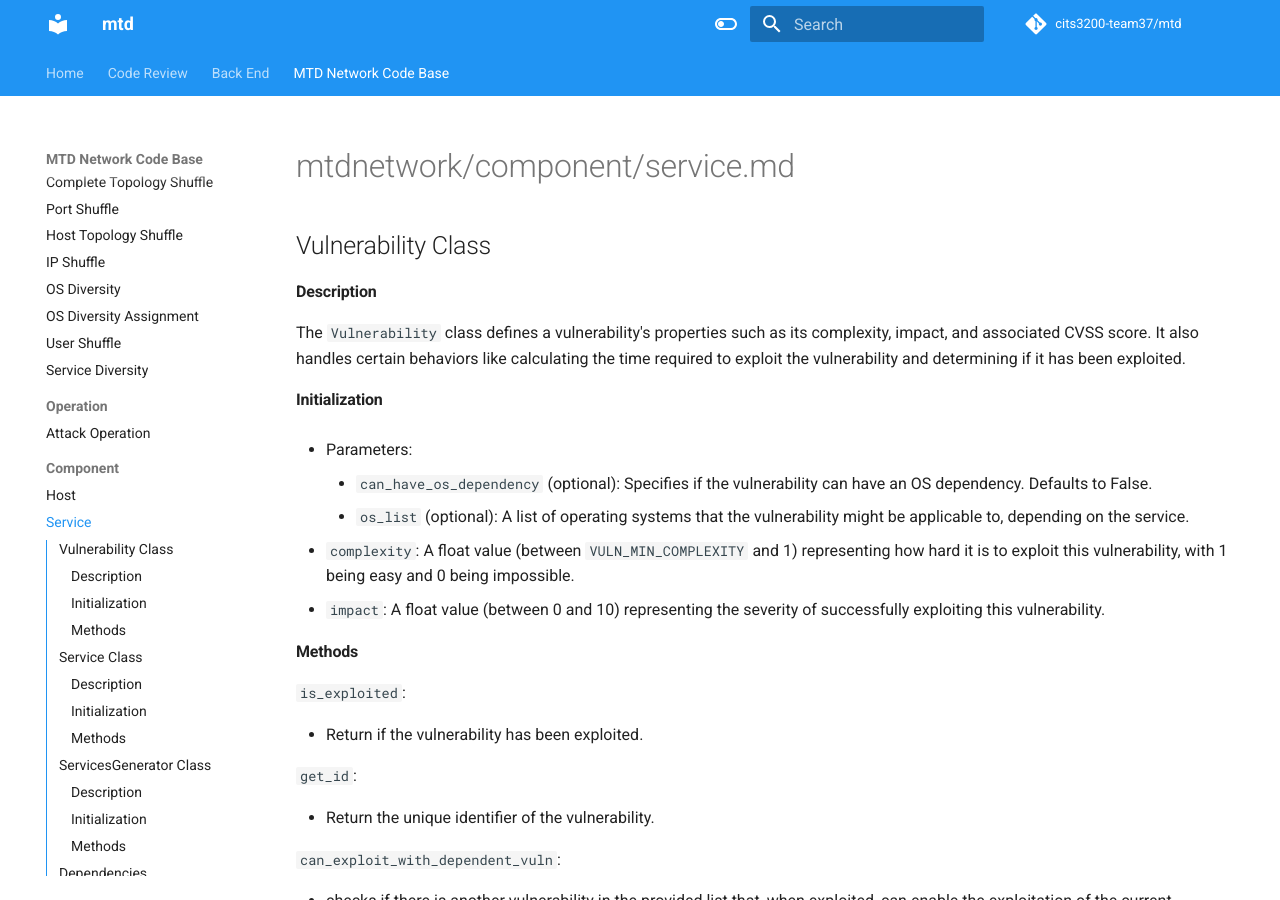
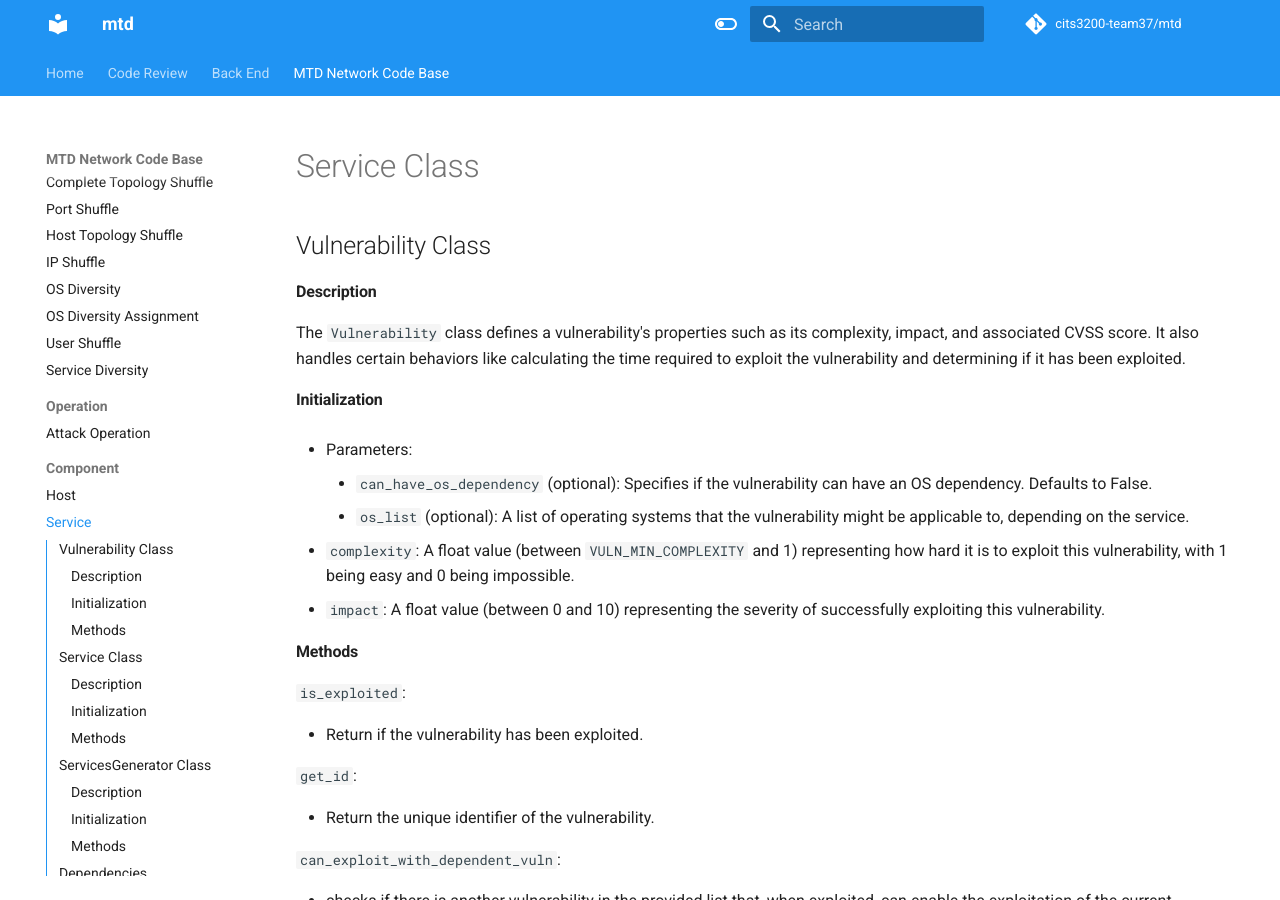
Before and after one commit to cits3200-team37/mtd, an MkDocs documentation site: the page built from server/Documentation/docs/mtdnetwork/component/service.md, in a window 1280 px wide and 900 px high. Built offline with MkDocs 1.6.1 and Material for MkDocs 9.7.7, drawn with Linux system fonts in a browser that asks for light colours; comment, search, counter and statistics services are not loaded.

Commit message:
MTDSIM-79 Rename title to Service Class

```diff
--- a/server/Documentation/docs/mtdnetwork/component/service.md
+++ b/server/Documentation/docs/mtdnetwork/component/service.md
@@ -1,4 +1,4 @@
-# mtdnetwork/component/service.md
+# Service Class
 
 ## Vulnerability Class
 
```
